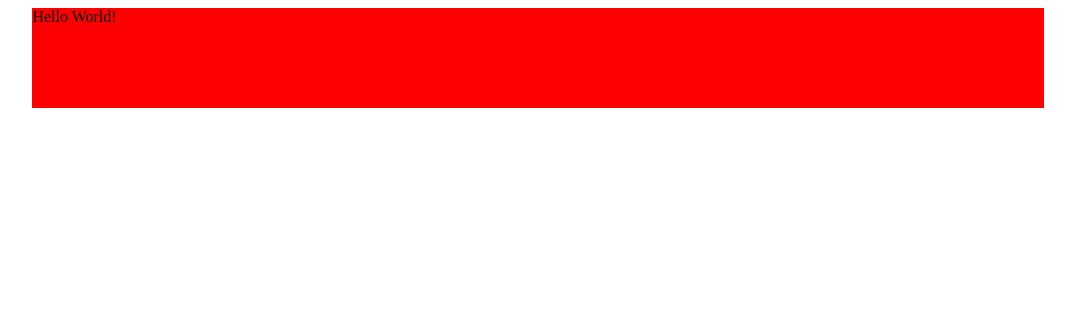
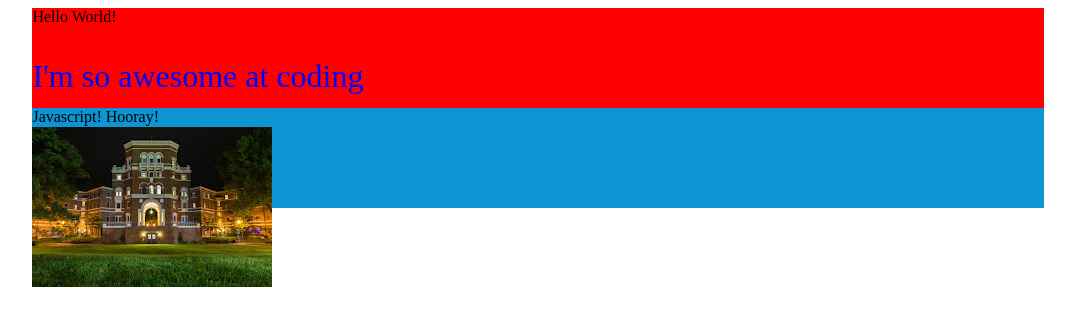
Before and after one commit to underjas/HelloWorld, a plain HTML site: page index.html in a window 1280 px wide. Shown: the whole page, without its empty margins (102-1177 px from the left). Drawn offline with Linux system fonts and the light colour scheme.

Commit message:
update with image

```diff
--- a/css/style.css
+++ b/css/style.css
@@ -1 +1,3 @@
 /* Stylesheet by Jason Underwood 2025 */
+p{color:blue;
+font-size: xx-large;}
--- a/index.html
+++ b/index.html
@@ -14,8 +14,14 @@
         <!--you can also place internal styles here
         place these within <style> tags-->
     <style>
-        #mydiv  {
-            background-color: red;
+        #mydiv1  {
+            background-color: rgb(255, 0, 0);
+            width: 80%;
+            margin: 0 auto;
+            height: 100px;
+        }
+        #mydiv {
+            background-color:rgb(12, 148, 211);
             width: 80%;
             margin: 0 auto;
             height: 100px;
@@ -26,9 +32,19 @@
 
     <body>
         <!--put your initial page content here-->
+        <div id="mydiv1">
+            Hello World!
+            <p> I'm so awesome at coding</p>
+
+         <img src="img/weatherford.jpg"
+            alt="weatherford">
+
+        </div>
+
         <div id="mydiv">
-            Hello World!
+
         </div>
+
         <!--you can also use this space for internal scripts;
         place these within <script> tags-->
 
@@ -39,6 +55,7 @@
         });
     </script>
         <!--put your external script links here-->
-        <script type="text/javascript" src="js/main.js"></script>
+         <script type="text/javascript" src="js/main.js"></script>
+
     </body>
 </html>
--- a/js/main.js
+++ b/js/main.js
@@ -1 +1,3 @@
 /*  by Jason Underwood, 2025 */
+var mydiv = document.getElementById("mydiv");
+mydiv.innerHTML = "Javascript! Hooray!"
```
Also changed, not shown: img/weatherford.jpg (added).
